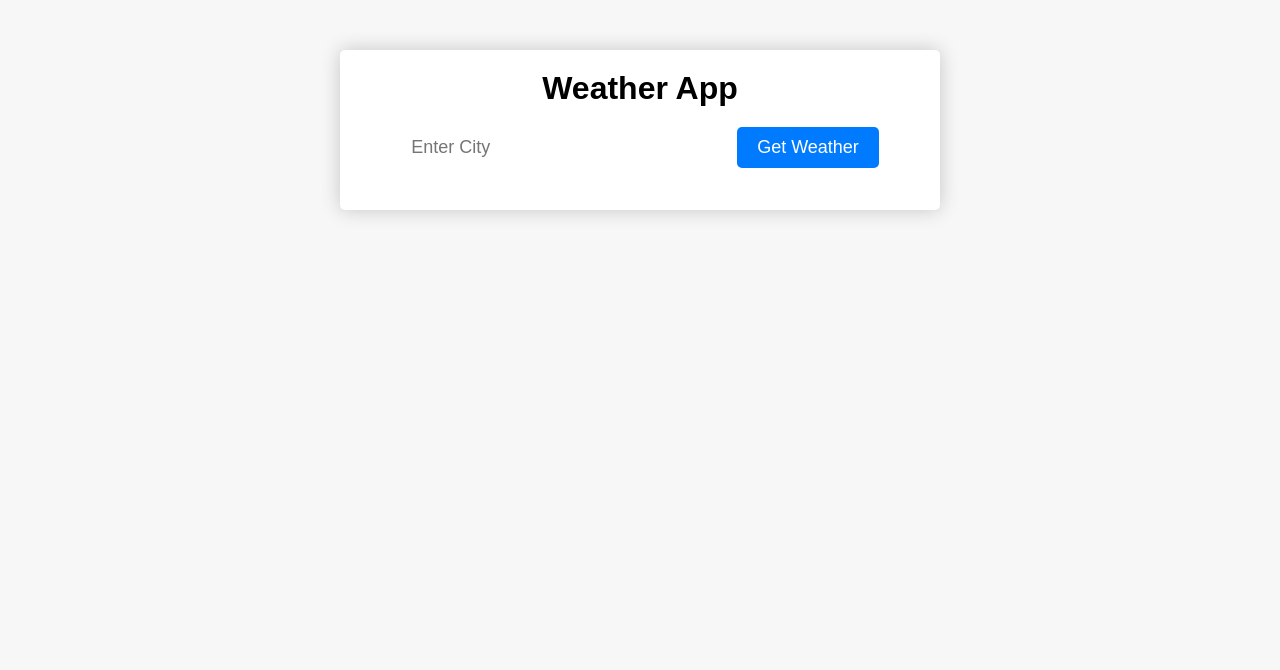
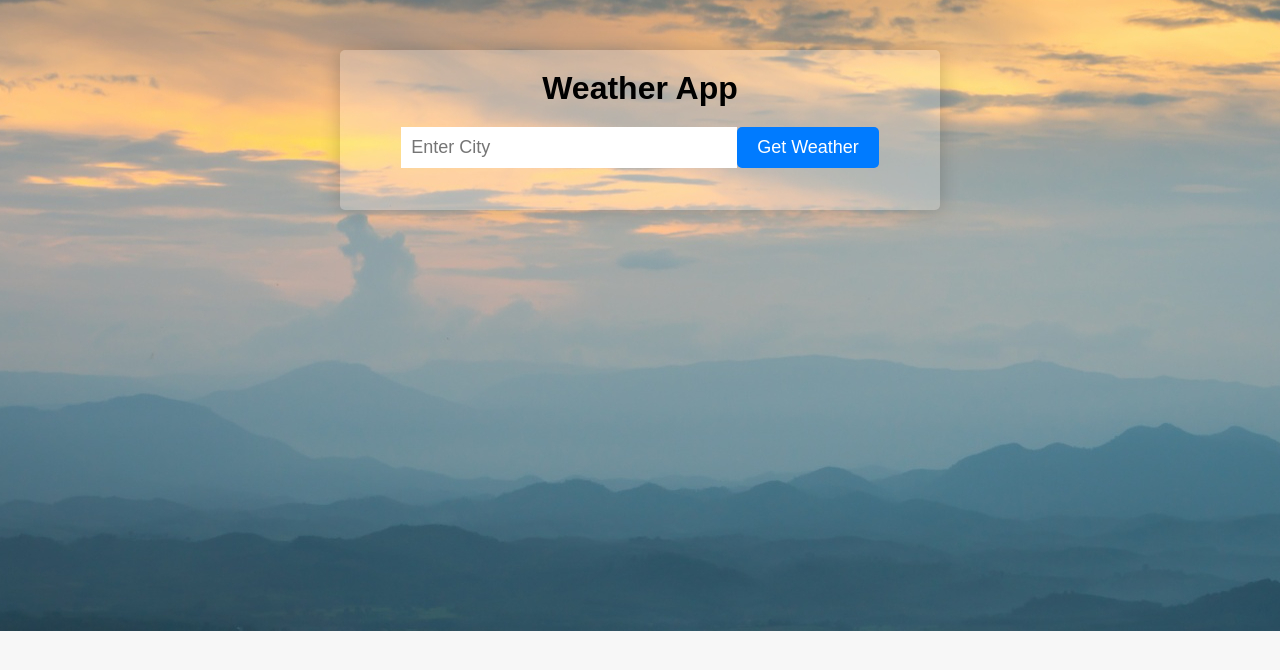
Before and after one commit to derkmal/weatherapp, a plain HTML site: page index.html in a window 1280 px wide. Drawn offline with Linux system fonts and the light colour scheme.

Commit message:
15-05-2023

```diff
--- a/weather.css
+++ b/weather.css
@@ -7,10 +7,16 @@
 body {
     font-family: "Montserrat", sans-serif;
     background-color: #f7f7f7;
+    background-image: url(images/sunset_mountains.jpg);
+    background-position-x: center;
+    background-position-y: -570px;
+    background-size: auto;
+    background-repeat: no-repeat;
+    background-attachment: fixed;
 }
 
 .container {
-    background-color: #fff;
+    background-color: rgba(255, 255, 255, 0.2);
     box-shadow: 0 0 20px rgba(0,0,0,.2);
     text-align: center;
     max-width: 600px;
--- a/weather.js
+++ b/weather.js
@@ -41,7 +41,7 @@ async function getWeatherData(cityValue) {
         }, 1000);
 
         mainContainer.animate([
-                {backgroundColor: '#76B1FF', height: '509px'},
+                {backgroundColor: 'rgba(118, 177, 255, 0.2)', height: '509px'},
             ],
             {
                 duration: 1000,
```
Also changed, not shown: images/sunset_mountains.jpg (added), images/sunset_pink.jpg (added).
